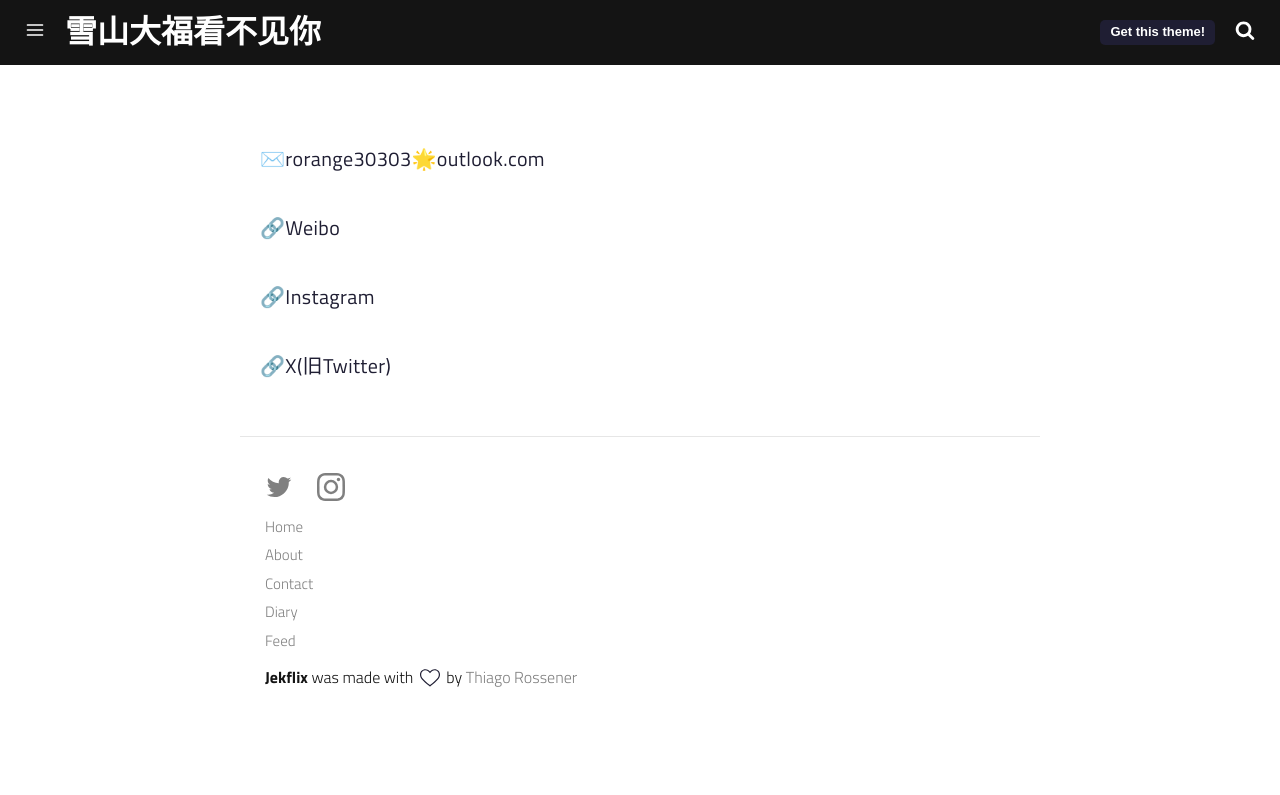
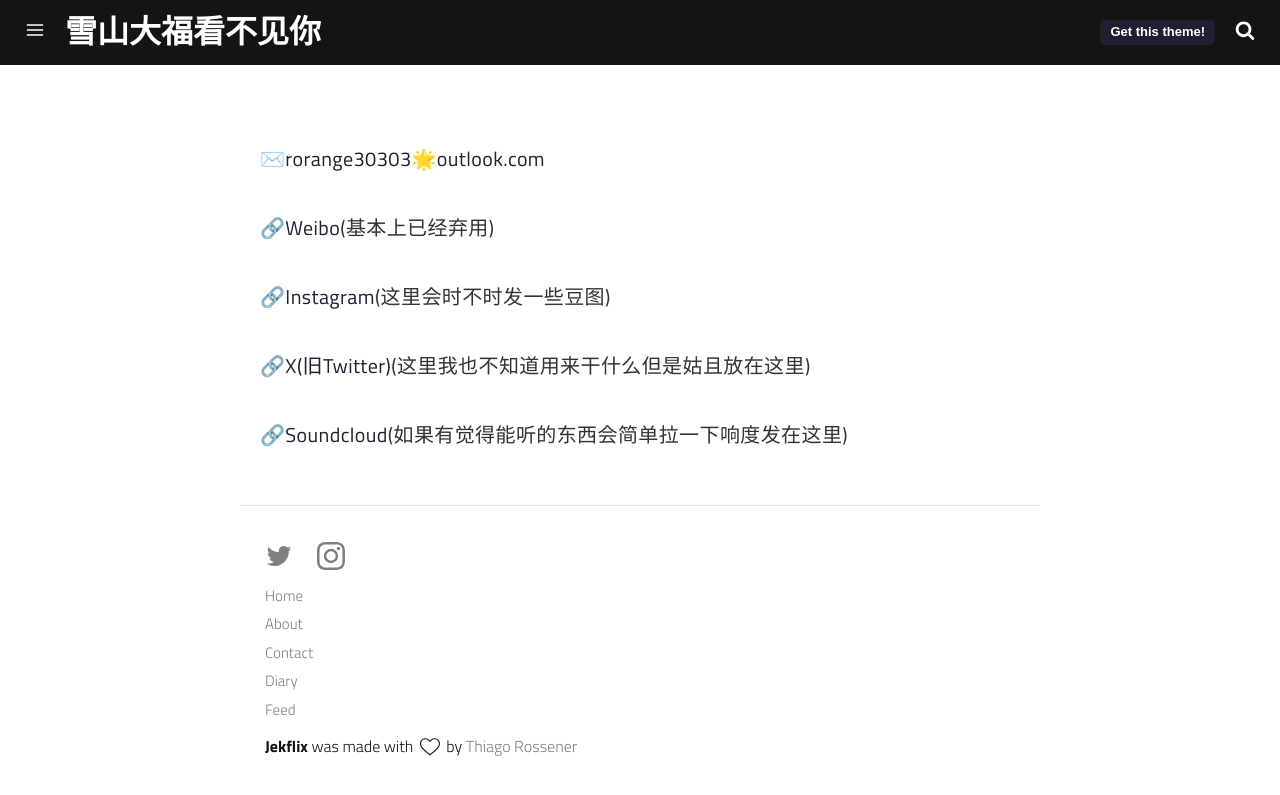
Before and after one commit to XiaoruiYIN/XiaoruiYIN.github.io, a Jekyll site: the page built from contact.md, in a window 1280 px wide. Shown: the top 795 px of the page. Built offline with Jekyll 4.4.1, drawn with Linux system fonts in a browser that asks for light colours; a script that is not in the unit is left out.

Commit message:
Update contact.md

```diff
--- a/contact.md
+++ b/contact.md
@@ -7,8 +7,10 @@ permalink: /contact/
 
 <a href="mailto:xiaorui.yin@outlook.fr">✉️r</a><a href="mailto: rorange30303@outlook.com">orange30303🌟outlook.com</a>
 
-<a href="https://www.weibo.com/rorange30303">🔗Weibo</a>
+<a href="https://www.weibo.com/rorange30303">🔗Weibo</a>(基本上已经弃用)
 
-<a href="https://www.instagram.com/rorange30303">🔗Instagram</a>
+<a href="https://www.instagram.com/rorange30303">🔗Instagram</a>(这里会时不时发一些豆图)
 
-<a href="https://www.twitter.com/rorange30303">🔗X(旧Twitter)</a>
+<a href="https://www.twitter.com/rorange30303">🔗X(旧Twitter)</a>(这里我也不知道用来干什么但是姑且放在这里)
+
+<a href="https://www.soundcloud.com/rorange30303">🔗Soundcloud</a>(如果有觉得能听的东西会简单拉一下响度发在这里)
```
